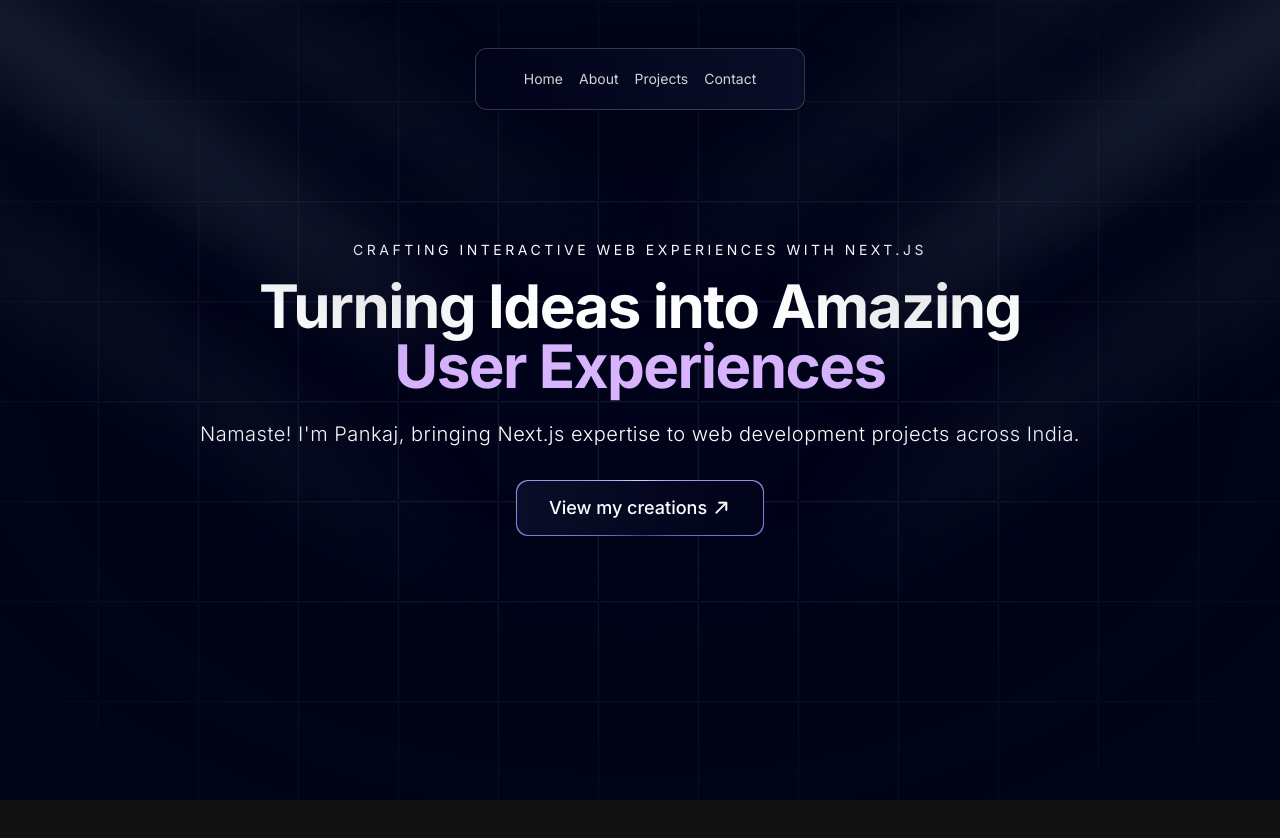
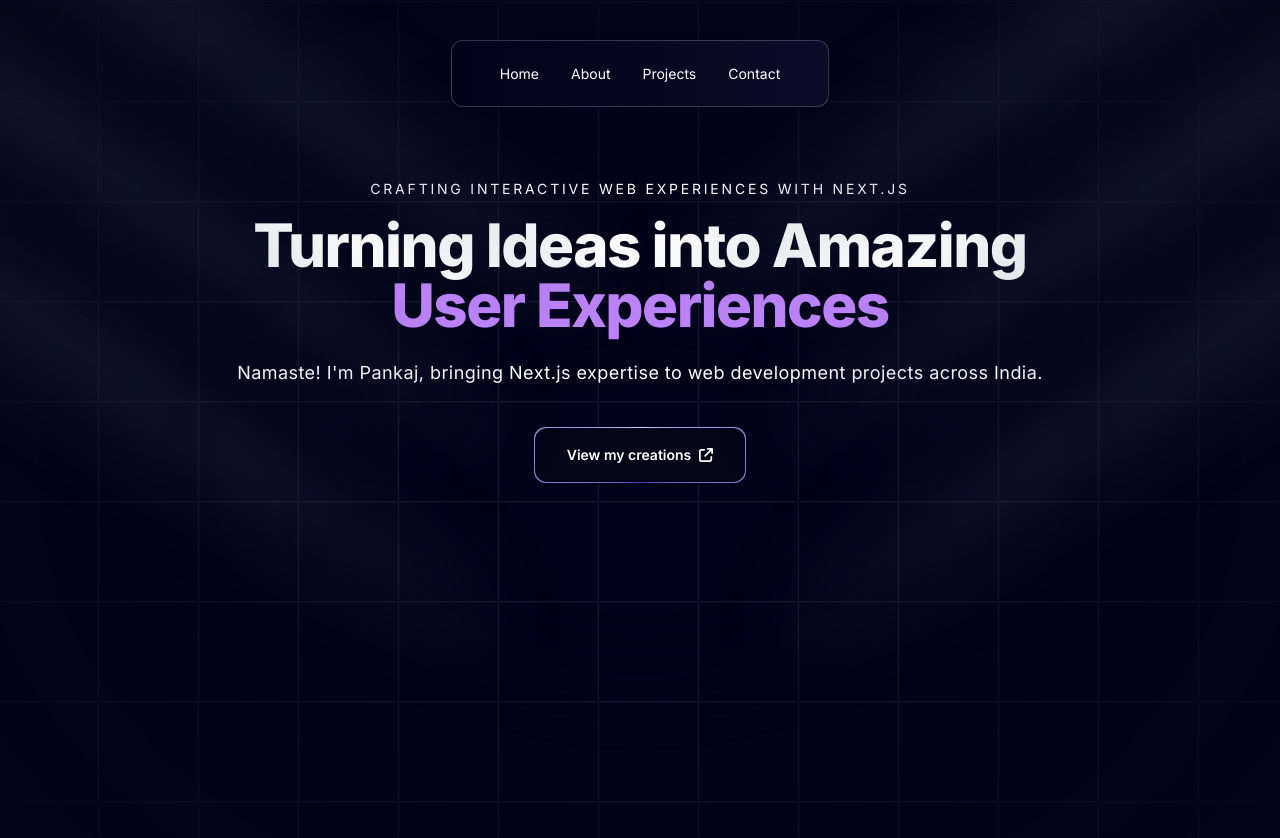
Before and after one commit to iamPankajGhosh/portfolio.vercel.app, a Next.js app: page / in a window 1280 px wide. Shown: the top 838 px of the page. Before the commit the page ends 800 px from the top, so only its background shows below. Built offline with nearby package versions, Linux system fonts and the light colour scheme.

Commit message:
refactor hero section

```diff
--- a/src/app/layout.tsx
+++ b/src/app/layout.tsx
@@ -1,6 +1,6 @@
 import type { Metadata } from "next";
 import { Inter } from "next/font/google";
-import { ThemeProvider } from "@/components/theme-provider";
+import { ThemeProvider } from "@/components/ThemeProvider";
 import "./globals.css";
 
 const inter = Inter({ subsets: ["latin"] });
@@ -8,7 +8,7 @@ const inter = Inter({ subsets: ["latin"] });
 export const metadata: Metadata = {
   title: "Pankaj Ghosh • Developer Portfolio",
   description:
-    "We help brands succeed in the digital world. We are in India. We create interactive websites from the beginning. © Code by Pankaj",
+    "We help brands succeed in the digital world. We are in India. We create interactive websites from the beginning. @ Code by Pankaj",
 };
 
 export default function RootLayout({
@@ -17,14 +17,9 @@ export default function RootLayout({
   children: React.ReactNode;
 }>) {
   return (
-    <html lang="en">
+    <html lang="en" className="scroll-smooth">
       <body className={inter.className}>
-        <ThemeProvider
-          attribute="class"
-          defaultTheme="dark"
-          enableSystem
-          disableTransitionOnChange
-        >
+        <ThemeProvider attribute="class" defaultTheme="dark">
           {children}
         </ThemeProvider>
       </body>
--- a/src/app/page.tsx
+++ b/src/app/page.tsx
@@ -1,13 +1,13 @@
 import Hero from "@/components/Hero/Hero";
-import { FloatingNav } from "@/components/ui/floating-navbar";
+import FloatingNavbar from "@/components/Navber/FloatingNavbar";
 import { navItems } from "@/data/content";
 
 const HomePage = () => {
   return (
-    <div className="relative w-full overflow-hidden">
-      <FloatingNav navItems={navItems} />
+    <main className="relative w-full min-h-screen bg-primary">
+      <FloatingNavbar navItems={navItems} />
       <Hero />
-    </div>
+    </main>
   );
 };
 
--- a/src/components/Hero/Hero.tsx
+++ b/src/components/Hero/Hero.tsx
@@ -1,86 +1,48 @@
-import { RxArrowTopRight } from "react-icons/rx";
+import { heroText } from "@/data/content";
 import { Spotlight } from "../ui/Spotlight";
-import { TextGenerateEffect } from "../ui/text-generate-effect";
+import GridBackground from "../ui/GridBackground";
+import { TextGenerateEffect } from "../ui/TextGenerateEffect";
+import GradientBorderButton from "../ui/GradientBorderButton";
+import { FaArrowUpRightFromSquare } from "react-icons/fa6";
 
 const Hero = () => {
-  const spotlightColor = "#475569";
   return (
-    <div className="relative flex flex-col justify-center items-center">
-      {/* grid-background */}
-      <div className="min-h-screen h-[30rem] md:h-[40rem] w-full dark:bg-primary dark:bg-grid-white/[0.08] bg-grid-black/[0.2] relative flex items-center justify-center">
-        {/* Radial gradient for the container to give a faded look */}
-        <div className="absolute pointer-events-none inset-0 flex items-center justify-center dark:bg-deep-primary bg-white [mask-image:radial-gradient(ellipse_at_center,transparent_20%,black)]"></div>
-      </div>
+    <div className="relative overflow-hidden flex justify-center items-center">
+      <GridBackground />
 
-      {/* left spotlights */}
+      <Spotlight className="-top-40 left-40" fill="#475569" />
+      <Spotlight className="-top-10 left-10" fill="#475569" />
+      <Spotlight className="top-40 left-10" fill="#475569" />
+
       <Spotlight
-        className="absolute -top-44 left-44"
-        fill={spotlightColor}
-        opacity="0.2"
+        className="-top-40 right-40"
+        fill="#475569"
+        animateFrom="right"
+      />
+      <Spotlight
+        className="-top-10 right-10"
+        fill="#475569"
+        animateFrom="right"
+      />
+      <Spotlight
+        className="top-40 right-10"
+        fill="#475569"
+        animateFrom="right"
       />
 
-      <Spotlight
-        className="absolute -top-28 left-0"
-        fill={spotlightColor}
-        opacity="0.5"
-      />
-
-      <Spotlight
-        className="absolute top-28 left-0"
-        fill={spotlightColor}
-        opacity="0.2"
-      />
-
-      {/* right spotlights */}
-      <Spotlight
-        className="absolute -top-44 right-44"
-        fill={spotlightColor}
-        opacity="0.2"
-        startWith="right"
-      />
-
-      <Spotlight
-        className="absolute -top-28 right-0"
-        fill={spotlightColor}
-        opacity="0.5"
-        startWith="right"
-      />
-
-      <Spotlight
-        className="absolute top-28 right-0"
-        fill={spotlightColor}
-        opacity="0.2"
-        startWith="right"
-      />
-
-      <div className="absolute top-[20%] md:top-[30%] text-center max-w-[80vw] md:max-w-[70vw]">
-        <p className="uppercase tracking-[0.2em] md:tracking-[0.25em] text-xs md:text-sm">
-          Crafting Interactive Web Experiences with Next.js
+      <div className="absolute p-5 top-0 pt-[40%] md:pt-[14%] text-center md:max-w-[70vw]">
+        <p className="uppercase text-xs px-6 md:text-sm tracking-[0.2em]">
+          {heroText.line1}
         </p>
 
-        <TextGenerateEffect words="Turning Ideas into Amazing User Experiences" />
+        <TextGenerateEffect words={heroText.heading} />
 
-        <p className="mt-6 text-sm md:text-xl font-light tracking-wide">
-          Namaste! I&apos;m Pankaj, bringing Next.js expertise to web
-          development projects across India.
-        </p>
+        <p className="md:text-lg md:tracking-wide mb-10">{heroText.greeting}</p>
 
-        <button className="relative inline-flex h-12 md:h-14 w-full md:w-fit overflow-hidden rounded-lg md:rounded-xl p-[1px] focus:outline-none mt-8">
-          <span className="absolute inset-[-1000%] animate-[spin_2s_linear_infinite] bg-[conic-gradient(from_90deg_at_50%_50%,#E2CBFF_0%,#393BB2_50%,#E2CBFF_100%)]" />
-          <span
-            className="inline-flex h-full w-full cursor-pointer items-center justify-center rounded-lg md:rounded-xl px-8 text-white backdrop-blur-3xl space-x-1"
-            style={{
-              background: "rgb(0,3,25)",
-              backgroundImage:
-                "linear-gradient(90deg, rgba(9,13,39,1) 0%, rgba(0,3,25,1) 100%)",
-            }}
-          >
-            <span className="font-medium text-sm md:text-lg">
-              View my creations
-            </span>
-            <RxArrowTopRight size={20} style={{ strokeWidth: 0.5 }} />
-          </span>
-        </button>
+        <GradientBorderButton
+          word={heroText.btnText}
+          icons={<FaArrowUpRightFromSquare />}
+        />
       </div>
     </div>
   );
--- a/src/components/ui/floating-navbar.tsx
+++ b/src/components/Navber/FloatingNavbar.tsx
@@ -1,17 +1,16 @@
 "use client";
-import { useEffect, useState } from "react";
-import { motion, AnimatePresence, useScroll } from "framer-motion";
+import React, { useEffect, useState } from "react";
 import { cn } from "@/utils/cn";
 import Link from "next/link";
+import { AnimatePresence, motion } from "framer-motion";
 
-export const FloatingNav = ({
+const FloatingNavbar = ({
   navItems,
   className,
 }: {
   navItems: {
     name: string;
     link: string;
-    icon?: JSX.Element;
   }[];
   className?: string;
 }) => {
@@ -33,10 +32,10 @@ export const FloatingNav = ({
           opacity: visible ? 1 : 0,
         }}
         transition={{
-          duration: 0.2,
+          duration: 0.5,
         }}
         className={cn(
-          "flex max-w-fit fixed top-8 md:top-12 inset-x-0 mx-auto border border-transparent dark:border-white/[0.2] rounded-lg md:rounded-xl  shadow-[0px_2px_3px_-1px_rgba(0,0,0,0.1),0px_1px_0px_0px_rgba(25,28,33,0.02),0px_0px_0px_1px_rgba(25,28,33,0.08)] z-[5000] py-3 px-6 md:py-5 md:px-12 items-center justify-center space-x-4",
+          "flex max-w-fit fixed top-10 inset-x-0 mx-auto border border-white/[0.2] rounded-xl bg-deep-primary shadow-[0px_2px_3px_-1px_rgba(0,0,0,0.1),0px_1px_0px_0px_rgba(25,28,33,0.02),0px_0px_0px_1px_rgba(25,28,33,0.08)] z-[5000] items-center justify-center space-x-8 py-5 px-12",
           className
         )}
         style={{
@@ -45,15 +44,9 @@ export const FloatingNav = ({
             "linear-gradient(90deg, rgba(0,3,25,1) 0%, rgba(9,13,39,1) 100%)",
         }}
       >
-        {navItems.map((navItem: any, idx: number) => (
-          <Link
-            key={`link=${idx}`}
-            href={navItem.link}
-            className={cn(
-              "relative dark:text-neutral-300 items-center flex space-x-1 dark:hover:text-neutral-50"
-            )}
-          >
-            <span className="sm:block text-xs font-light md:text-sm md:font-normal">
+        {navItems.map((navItem: any) => (
+          <Link key={navItem.name} href={navItem.link}>
+            <span className="text-sm leading-6 hover:text-violet-300">
               {navItem.name}
             </span>
           </Link>
@@ -62,3 +55,5 @@ export const FloatingNav = ({
     </AnimatePresence>
   );
 };
+
+export default FloatingNavbar;
--- a/src/components/theme-provider.tsx
+++ b/src/components/ThemeProvider.tsx
@@ -1,11 +1,9 @@
 "use client";
 
+import * as React from "react";
 import { ThemeProvider as NextThemesProvider } from "next-themes";
 import { type ThemeProviderProps } from "next-themes/dist/types";
 
-export function ThemeProvider({
-  children,
-  ...props
-}: Readonly<ThemeProviderProps>) {
+export function ThemeProvider({ children, ...props }: ThemeProviderProps) {
   return <NextThemesProvider {...props}>{children}</NextThemesProvider>;
 }
--- /dev/null
+++ b/src/components/ui/GradientBorderButton.tsx
@@ -0,0 +1,19 @@
+const GradientBorderButton = ({
+  word,
+  icons,
+}: {
+  word: string;
+  icons?: React.ReactNode;
+}) => {
+  return (
+    <button className="relative inline-flex h-14 w-full md:w-fit overflow-hidden rounded-xl p-[1px] focus:outline-none focus:ring-2 focus:ring-slate-400 focus:ring-offset-2 focus:ring-offset-slate-50 ">
+      <span className="absolute inset-[-1000%] animate-[spin_2s_linear_infinite] bg-[conic-gradient(from_90deg_at_50%_50%,#E2CBFF_0%,#393BB2_50%,#E2CBFF_100%)]" />
+      <span className="inline-flex h-full w-full cursor-pointer items-center justify-center rounded-xl bg-slate-950 px-8 py-1 text-sm font-semibold text-white gap-2 backdrop-blur-3xl">
+        {word}
+        {icons}
+      </span>
+    </button>
+  );
+};
+
+export default GradientBorderButton;
--- /dev/null
+++ b/src/components/ui/GridBackground.tsx
@@ -0,0 +1,10 @@
+const GridBackground = () => {
+  return (
+    <div className="h-[100vh] md:h-[120vh] w-full bg-grid-white/[0.08] relative flex items-center justify-center">
+      {/* Radial gradient for the container to give a faded look */}
+      <div className="absolute pointer-events-none inset-0 flex items-center justify-center bg-deep-primary [mask-image:radial-gradient(ellipse_at_center,transparent_20%,black)]" />
+    </div>
+  );
+};
+
+export default GridBackground;
--- a/src/components/ui/Spotlight.tsx
+++ b/src/components/ui/Spotlight.tsx
@@ -1,24 +1,17 @@
-import React from "react";
 import { cn } from "@/utils/cn";
 
 type SpotlightProps = {
   className?: string;
   fill?: string;
-  startWith?: string;
-  opacity?: string;
+  animateFrom?: string;
 };
 
-export const Spotlight = ({
-  className,
-  fill,
-  startWith,
-  opacity,
-}: SpotlightProps) => {
+export const Spotlight = ({ className, fill, animateFrom }: SpotlightProps) => {
   return (
     <svg
       className={cn(
         `${
-          startWith === "right"
+          animateFrom === "right"
             ? "animate-spotlight-right"
             : "animate-spotlight"
         } pointer-events-none absolute z-[1]  h-[169%] w-[138%] lg:w-[84%] opacity-0`,
@@ -30,13 +23,13 @@ export const Spotlight = ({
     >
       <g filter="url(#filter)">
         <ellipse
-          cx="1924.71"
-          cy="273.501"
+          cx="1925"
+          cy="274"
           rx="1925"
-          ry="100"
+          ry="154"
           transform="matrix(-0.822377 -0.568943 -0.568943 0.822377 3631.88 2291.09)"
           fill={fill ?? "white"}
-          fillOpacity={opacity ? opacity : "0.2"}
+          fillOpacity="0.21"
         ></ellipse>
       </g>
       <defs>
--- a/src/components/ui/text-generate-effect.tsx
+++ b/src/components/ui/TextGenerateEffect.tsx
@@ -23,7 +23,7 @@ export const TextGenerateEffect = ({
         delay: stagger(0.2),
       }
     );
-  }, [animate]);
+  }, [scope.current]);
 
   const renderWords = () => {
     return (
@@ -33,7 +33,7 @@ export const TextGenerateEffect = ({
             <motion.span
               key={word + idx}
               className={`${
-                idx > 3 ? "dark:text-purple-300" : " dark:text-white text-black"
+                idx > 3 ? "text-purple-400" : "text-white"
               } opacity-0`}
             >
               {word}{" "}
@@ -47,7 +47,7 @@ export const TextGenerateEffect = ({
   return (
     <div className={cn("font-bold", className)}>
       <div className="mt-4">
-        <div className=" dark:text-white text-black text-4xl md:text-6xl tracking-tight">
+        <div className="text-white text-4xl sm:text-5xl md:text-6xl md:tracking-tight md:font-extrabold mb-6">
           {renderWords()}
         </div>
       </div>
--- a/src/data/content.ts
+++ b/src/data/content.ts
@@ -1,6 +1,26 @@
 export const navItems = [
-  { name: "Home", link: "/" },
-  { name: "About", link: "/about" },
-  { name: "Projects", link: "/projects" },
-  { name: "Contact", link: "/contact" },
+  {
+    name: "Home",
+    link: "/",
+  },
+  {
+    name: "About",
+    link: "/about",
+  },
+  {
+    name: "Projects",
+    link: "/projects",
+  },
+  {
+    name: "Contact",
+    link: "/contact",
+  },
 ];
+
+export const heroText = {
+  line1: "Crafting Interactive Web Experiences With Next.js",
+  heading: "Turning Ideas into Amazing User Experiences",
+  greeting:
+    "Namaste! I'm Pankaj, bringing Next.js expertise to web development projects across India.",
+  btnText: "View my creations",
+};
```
